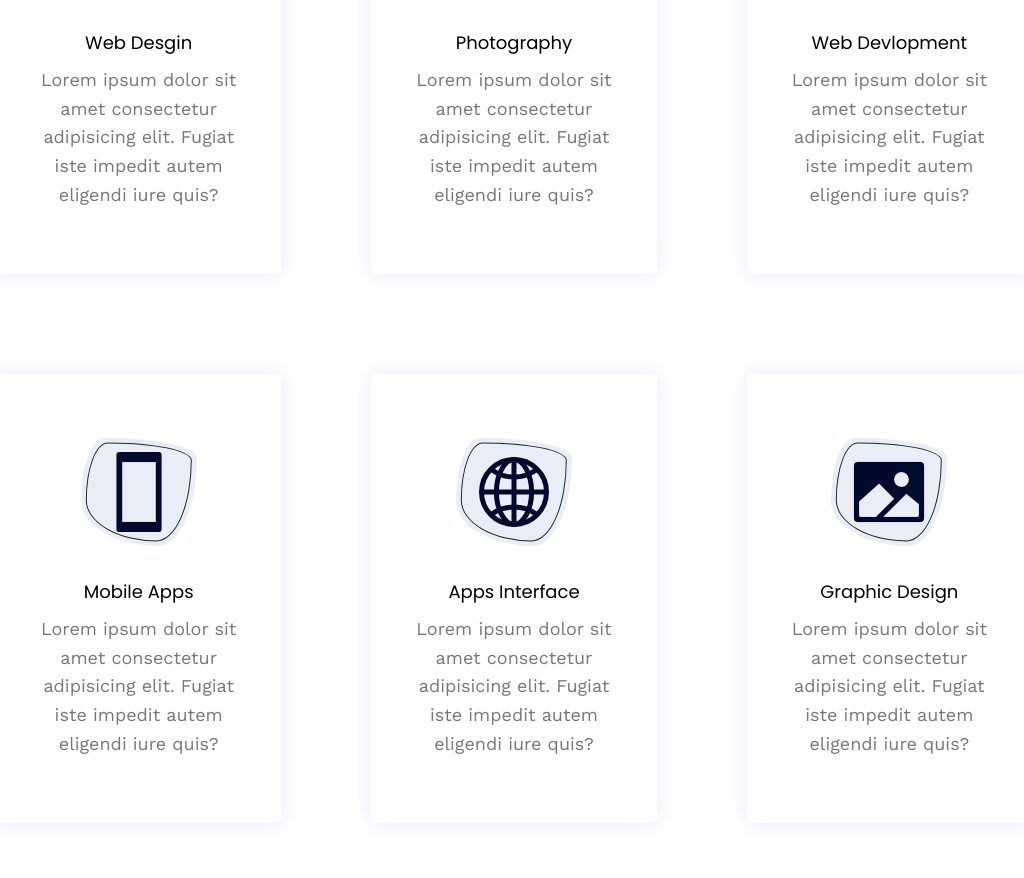
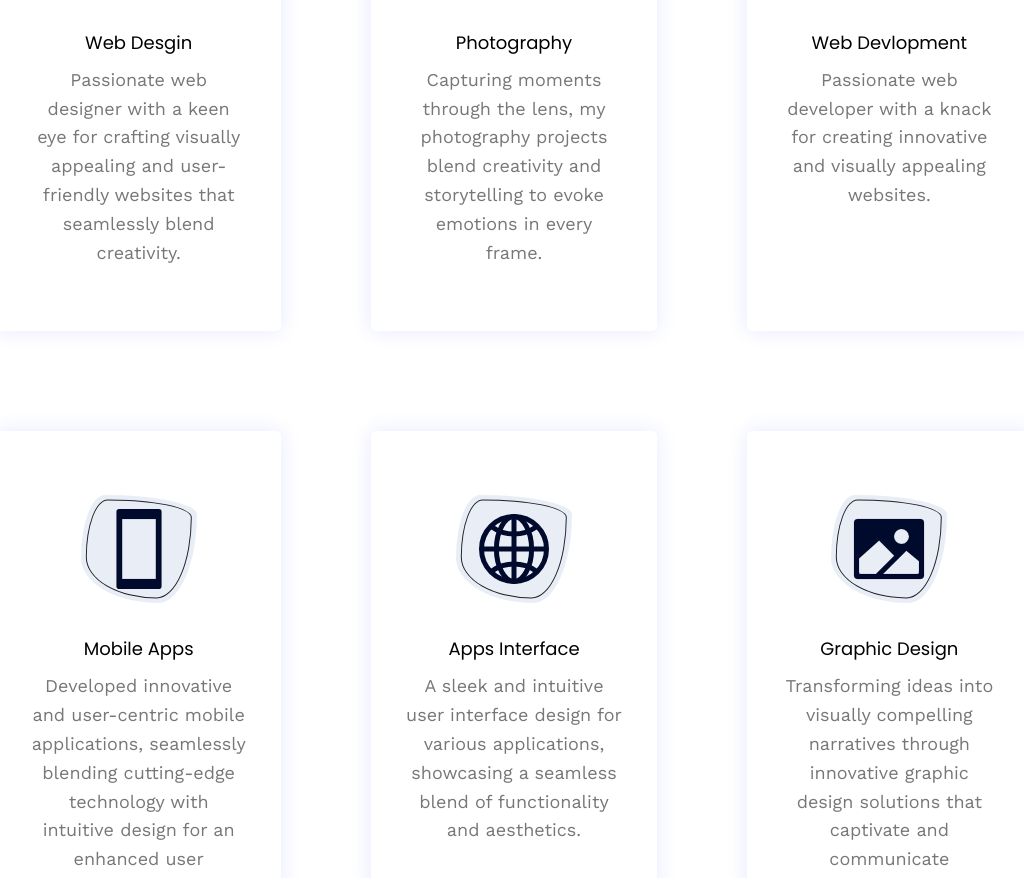
Before and after one commit to AdnanSheikhDeveloper/MyPortfolio, a plain HTML site: page index.html in a window 1280 px wide. Shown: the part 3686-4564 px from the top of the page, without its empty margins (126-1150 px from the left). Drawn offline with nearby package versions, Linux system fonts and the light colour scheme.

Commit message:
Modified

```diff
--- a/index.html
+++ b/index.html
@@ -226,8 +226,7 @@
             <div class="service-box">
                 <ion-icon name="desktop-outline" class="service-icon"></ion-icon>
                 <h3>Web Desgin</h3>
-                <p>Lorem ipsum dolor sit amet consectetur adipisicing elit. Fugiat
-                    iste impedit autem eligendi iure quis?</p>
+                <p>Passionate web designer with a keen eye for crafting visually appealing and user-friendly websites that seamlessly blend creativity.</p>
             </div>
 
             <!-- 2card -->
@@ -236,8 +235,7 @@
 
                 <ion-icon name="camera-sharp" class="service-icon"></ion-icon>
                 <h3>Photography</h3>
-                <p>Lorem ipsum dolor sit amet consectetur adipisicing elit. Fugiat
-                    iste impedit autem eligendi iure quis?</p>
+                <p>Capturing moments through the lens, my photography projects blend creativity and storytelling to evoke emotions in every frame.</p>
             </div>
             <!-- 3card -->
 
@@ -245,31 +243,27 @@
 
                 <ion-icon name="logo-react" class="service-icon"></ion-icon>
                 <h3>Web Devlopment</h3>
-                <p>Lorem ipsum dolor sit amet consectetur adipisicing elit. Fugiat
-                    iste impedit autem eligendi iure quis?</p>
+                <p>Passionate web developer with a knack for creating innovative and visually appealing websites.</p>
             </div>
             <!--4card -->
             <div class="service-box">
 
                 <ion-icon name="phone-portrait-sharp" class="service-icon"></ion-icon>
                 <h3>mobile apps</h3>
-                <p>Lorem ipsum dolor sit amet consectetur adipisicing elit. Fugiat
-                    iste impedit autem eligendi iure quis?</p>
+                <p>Developed innovative and user-centric mobile applications, seamlessly blending cutting-edge technology with intuitive design for an enhanced user experience.</p>
             </div>
             <!-- 5card -->
             <div class="service-box">
                 <ion-icon name="globe-outline" class="service-icon"></ion-icon>
 
                 <h3>apps interface</h3>
-                <p>Lorem ipsum dolor sit amet consectetur adipisicing elit. Fugiat
-                    iste impedit autem eligendi iure quis?</p>
+                <p>A sleek and intuitive user interface design for various applications, showcasing a seamless blend of functionality and aesthetics.</p>
             </div>
             <!-- 6card -->
             <div class="service-box">
                 <ion-icon name="image-sharp" class="service-icon"></ion-icon>
                 <h3>Graphic Design</h3>
-                <p>Lorem ipsum dolor sit amet consectetur adipisicing elit. Fugiat
-                    iste impedit autem eligendi iure quis?</p>
+                <p>Transforming ideas into visually compelling narratives through innovative graphic design solutions that captivate and communicate effectively.</p>
             </div>
         </div>
     </section>
```
